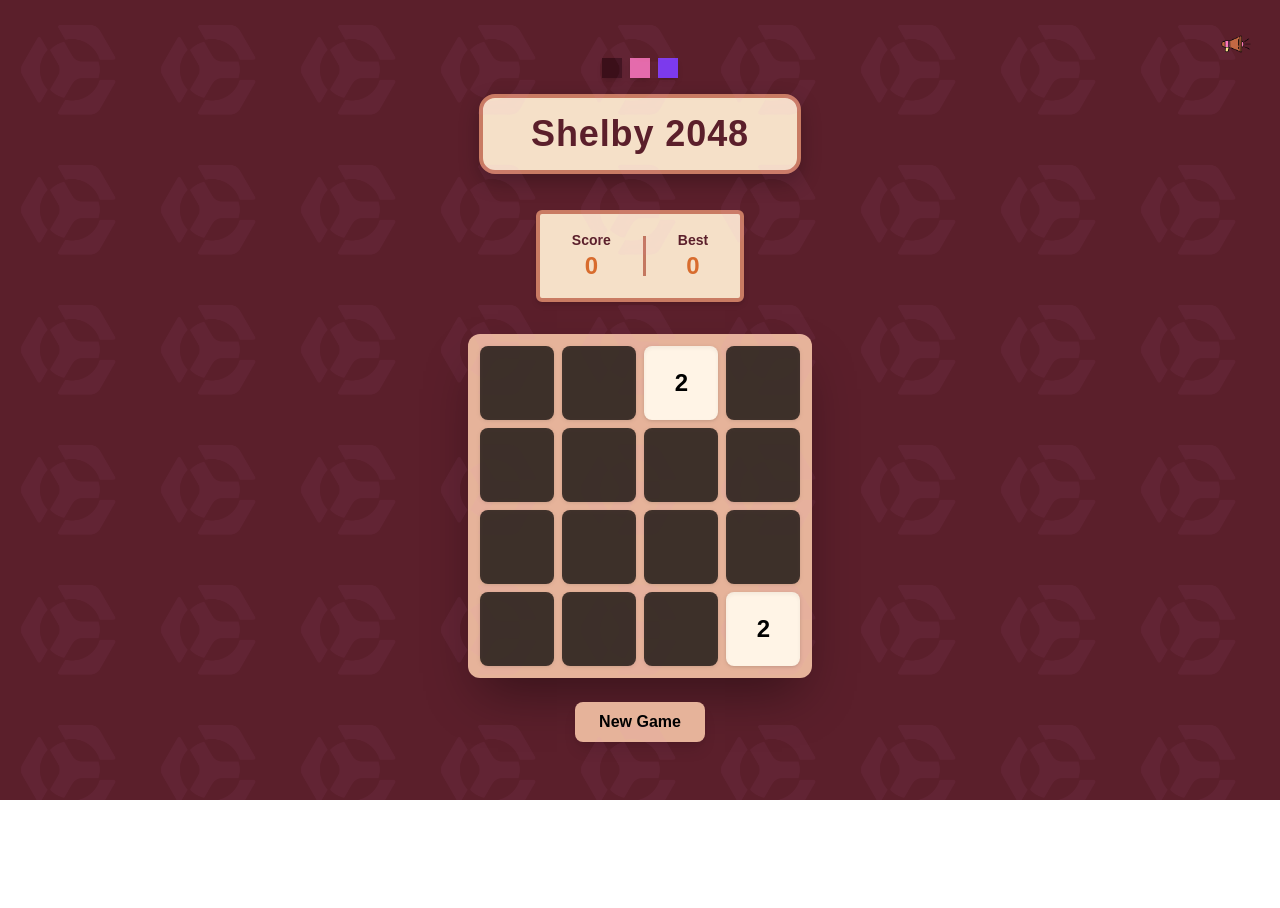
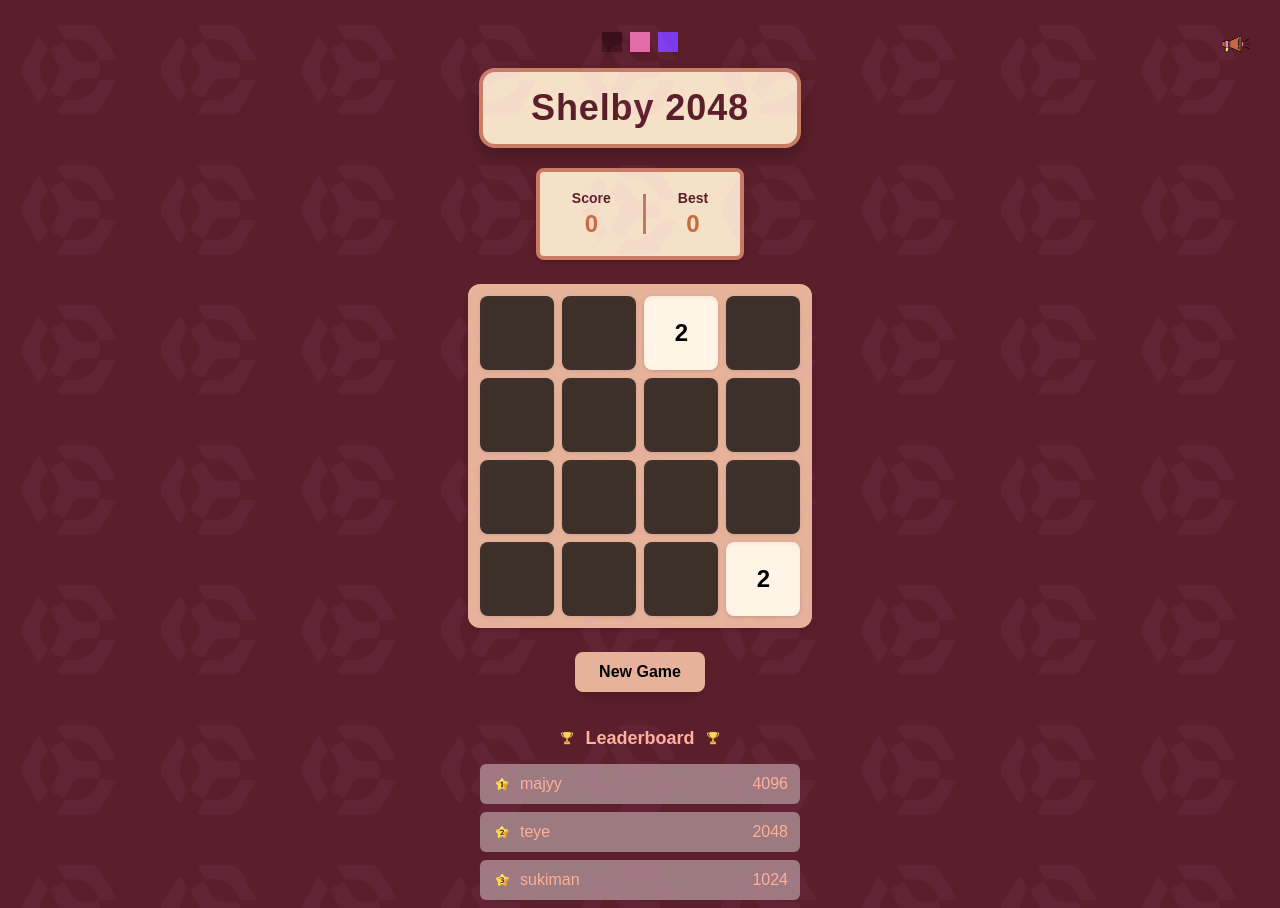
Before and after one commit to zackbett/shelby-2048, a Next.js app: page / in a window 1280 px wide. Before the commit the page ends 800 px from the top, so only its background shows below. Built offline with nearby package versions, Linux system fonts and the light colour scheme.

Commit message:
fix audio autoplay error and stabilize bg music logic

```diff
--- a/app/page.tsx
+++ b/app/page.tsx
@@ -1,10 +1,13 @@
 "use client"
 
 import { useState, useEffect, useRef } from "react"
-import { saveScore } from "@/lib/shelby"
+import Leaderboard from "../components/Leaderboard"
 
+type Player = {
+  username: string
+  score: number
+}
 const themes = {
-
   mode1: {
     page: "bg-[#5b1f2b]",
     pageColor: "#5b1f2b",
@@ -16,7 +19,7 @@ container: "#f5e0c8",
     border: "#c97b63",
 
     scoreLabel: "#5b1f2b",
-scoreValue: "#d86c2e"
+    scoreValue: "#c76b39"
   },
 
   mode2: {
@@ -29,8 +32,8 @@ pattern: "pattern-mode2",
     container: "#e46aa9",
     border: "#ff8ec6",
 
-scoreLabel: "#5b1f2b",
-scoreValue: "#ff1493"
+    scoreLabel: "#6b1b3a",
+    scoreValue: "#ff2f92"
   },
 
   mode3: {
@@ -43,10 +46,9 @@ pattern: "pattern-mode3",
     container: "#f3e5ff",
     border: "#9a6bff",
 
-scoreLabel: "#3a0f52",
-scoreValue: "#6f3cff"
+    scoreLabel: "#4b0f63",
+    scoreValue: "#7a5cff"
   }
-
 }
 
 function createEmptyBoard() {
@@ -82,7 +84,11 @@ function slide(row: number[]) {
 
 }
 
-function combine(row: number[], addScore: (v: number) => void) {
+function combine(
+  row: number[],
+  addScore: (v: number) => void,
+  playMerge: () => void
+) {
 
   for (let i = 0; i < 3; i++) {
 
@@ -92,6 +98,7 @@ function combine(row: number[], addScore: (v: number) => void) {
       row[i + 1] = 0
 
       addScore(row[i])
+      playMerge()
 
 
 }
@@ -103,9 +110,37 @@ function combine(row: number[], addScore: (v: number) => void) {
 
 export default function Home() {
 
+  const playMerge = () => {
+  if (mergeSoundRef.current) {
+    mergeSoundRef.current.currentTime = 0
+    mergeSoundRef.current.play().catch(() => {})
+  }
+}
+
   const [board, setBoard] = useState<number[][]>(createEmptyBoard())
   const [score, setScore] = useState(0)
   const [bestScore, setBestScore] = useState(0)
+  const [leaderboard, setLeaderboard] = useState<Player[]>([
+  { username: "majyy", score: 4096 },
+  { username: "teye", score: 2048 },
+  { username: "sukiman", score: 1024 }
+])
+function submitScore(username: string, score: number) {
+
+  const updated: Player[] = [...leaderboard]
+
+  updated.push({
+    username,
+    score
+  })
+
+  updated.sort((a,b)=> b.score - a.score)
+
+  const top10 = updated.slice(0,10)
+
+  setLeaderboard(top10)
+
+}
   const [gameOver, setGameOver] = useState(false)
 
   const bgMusicRef = useRef<HTMLAudioElement | null>(null)
@@ -121,12 +156,6 @@ export default function Home() {
   const [theme, setTheme] = useState<"mode1" | "mode2" | "mode3">("mode1")
 
   const currentTheme = themes[theme]
-
-  useEffect(() => {
-if (mergeSoundRef.current) {
-mergeSoundRef.current.load()
-}
-}, [])
 
   useEffect(() => {
 
@@ -156,34 +185,40 @@ mergeSoundRef.current.load()
 
   useEffect(() => {
 
-if (soundOn && mergeSoundRef.current) {
-const audio = mergeSoundRef.current
-audio.pause()
-audio.currentTime = 0
-audio.play()
+if(soundOn && mergeSoundRef.current){
+
+mergeSoundRef.current.currentTime = 0
+mergeSoundRef.current.play().catch(() => {})
+
 }
 
 }, [score])
 
   useEffect(() => {
 
+  const audio = bgMusicRef.current
+  if(!audio) return
+
   if(soundOn){
-bgMusicRef.current?.play().catch(() => {})
+    audio.play().catch(() => {})
   }else{
-bgMusicRef.current?.pause()
+    audio.pause()
   }
 
 }, [soundOn])
 
   useEffect(() => {
 
-    const handleKey = (e: any) => {
+    const handleKey = (e: KeyboardEvent) => {
+
+  if (["ArrowLeft","ArrowRight","ArrowUp","ArrowDown"].includes(e.key)) {
+    e.preventDefault()
+  }
 
   if (e.key === "ArrowLeft") moveLeft()
   if (e.key === "ArrowRight") moveRight()
   if (e.key === "ArrowUp") moveUp()
   if (e.key === "ArrowDown") moveDown()
-
 }
 
     window.addEventListener("keydown", handleKey)
@@ -321,7 +356,7 @@ function moveLeft() {
   let newBoard = board.map((row) => {
 
     let newRow = slide(row)
-    newRow = combine(newRow, addScore)
+    newRow = combine(row, addScore, playMerge)
     newRow = slide(newRow)
 
     return newRow
@@ -343,7 +378,7 @@ function moveRight() {
     let reversed = [...row].reverse()
 
     reversed = slide(reversed)
-    reversed = combine(reversed, addScore)
+    reversed = combine(reversed, addScore, playMerge)
     reversed = slide(reversed)
 
     return reversed.reverse()
@@ -374,7 +409,7 @@ function moveUp() {
     ]
 
     column = slide(column)
-    column = combine(column, addScore)
+    column = combine(column, addScore, playMerge)
     column = slide(column)
 
     for (let row = 0; row < 4; row++) newBoard[row][col] = column[row]
@@ -414,7 +449,7 @@ function moveDown() {
     ].reverse()
 
     column = slide(column)
-    column = combine(column, addScore)
+    column = combine(column, addScore, playMerge)
     column = slide(column)
 
     column = column.reverse()
@@ -434,10 +469,10 @@ function moveDown() {
 return (
 
 <main
-  className={`relative flex min-h-screen flex-col items-center justify-center z-0 ${currentTheme.page} ${currentTheme.text}`}
+  className={`relative flex min-h-screen flex-col items-center justify-center pt-8 ${currentTheme.page} ${currentTheme.text}`}
 >
   <div
-className="absolute top-6 right-6 cursor-pointer z-50"
+className="absolute top-3 right-3 md:top-6 md:right-6 cursor-pointer z-50"
 onClick={() => setSoundOn(!soundOn)}
 >
 
@@ -466,10 +501,12 @@ ref={bgMusicRef}
 src="/assets/sounds/bg-music.mp3"
 loop
 />
+<audio
+  ref={mergeSoundRef}
+  src="/assets/sounds/tile-merge.mp3"
+  preload="auto"
+/>
 
-<audio ref={mergeSoundRef} preload="auto">
-  <source src="/sounds/tile-merge.mp3" type="audio/mpeg" />
-</audio>
   {showWinPopup && (
 
 <div className="fixed inset-0 flex items-center justify-center bg-black/60 z-50">
@@ -510,7 +547,7 @@ loop
 </div>
 
 )}
-<div className="absolute inset-0 pointer-events-none opacity-10 flex flex-wrap items-center justify-center gap-24 z-0">
+<div className="absolute inset-0 pointer-events-none opacity-10 flex flex-wrap items-center justify-center gap-24">
   <div className={`shelby-pattern ${currentTheme.pattern}`} />
 </div>
   <div className="flex gap-2 mb-4">
@@ -532,7 +569,7 @@ className="w-5 h-5 bg-[#7c3aed] shadow-md active:translate-y-[2px]"
 
 </div>
 <div
-className="px-12 py-4 rounded-2xl border-4 shadow-[0_8px_20px_rgba(0,0,0,0.25)] mb-1"
+className="px-12 py-4 rounded-2xl border-4 shadow-[0_8px_20px_rgba(0,0,0,0.25)] mb-5"
 style={{
 background: currentTheme.container,
 borderColor: currentTheme.border
@@ -550,7 +587,7 @@ Shelby 2048
 
 
 <div
-className="flex items-center justify-center gap-8 my-8 px-8 py-4 rounded-md border-4 shadow-md"
+className="flex items-center justify-center gap-8 mb-6 px-8 py-4 rounded-lg border-4 shadow-md"
 style={{
 background: currentTheme.container,
 borderColor: currentTheme.border
@@ -577,9 +614,7 @@ style={{ color: currentTheme.scoreValue }}
 
 <div
 className="w-[3px] h-10 shadow-inner"
-style={{
-background: currentTheme.border
-}}
+style={{ background: currentTheme.border }}
 ></div>
 
 <div className="flex flex-col items-center">
@@ -601,11 +636,10 @@ style={{ color: currentTheme.scoreValue }}
 </div>
 
 </div>
-
-<div className={`${currentTheme.board} p-3 rounded-xl shadow-2xl shadow-black/40`}>
+<div className={`${currentTheme.board} p-3 rounded-xl shadow-2xl shadow-md`}>
 
 <div
-className="grid grid-cols-4 gap-2 w-[320px] h-[320px] touch-none"
+className="grid grid-cols-4 gap-2 w-[320px] h-[320px] touch-none select-none"
 onTouchStart={handleTouchStart}
 onTouchMove={handleTouchMove}
 onTouchEnd={handleTouchEnd}
@@ -646,7 +680,7 @@ setGameOver(false)
 >
 New Game
 </button>
-
+<Leaderboard data={leaderboard} />
 {gameOver && (
 
 <div className="fixed inset-0 flex items-center justify-center bg-black/70">
@@ -742,14 +776,11 @@ Submit anw
 
       <button
         className="mt-4 bg-[#1f7a5a] text-white px-4 py-2 rounded-lg font-bold shadow-md"
-        onClick={async () => {
+        onClick={() => {
 
-  if (!username) return
+          if(!username) return
 
-  await saveScore(username, score)
-
-  console.log("submit working", username, score)
-
+          submitScore(username, score)
 
           // reset board
     let newBoard = createEmptyBoard()
```
Lines whose indentation alone changed are shown as unchanged.
